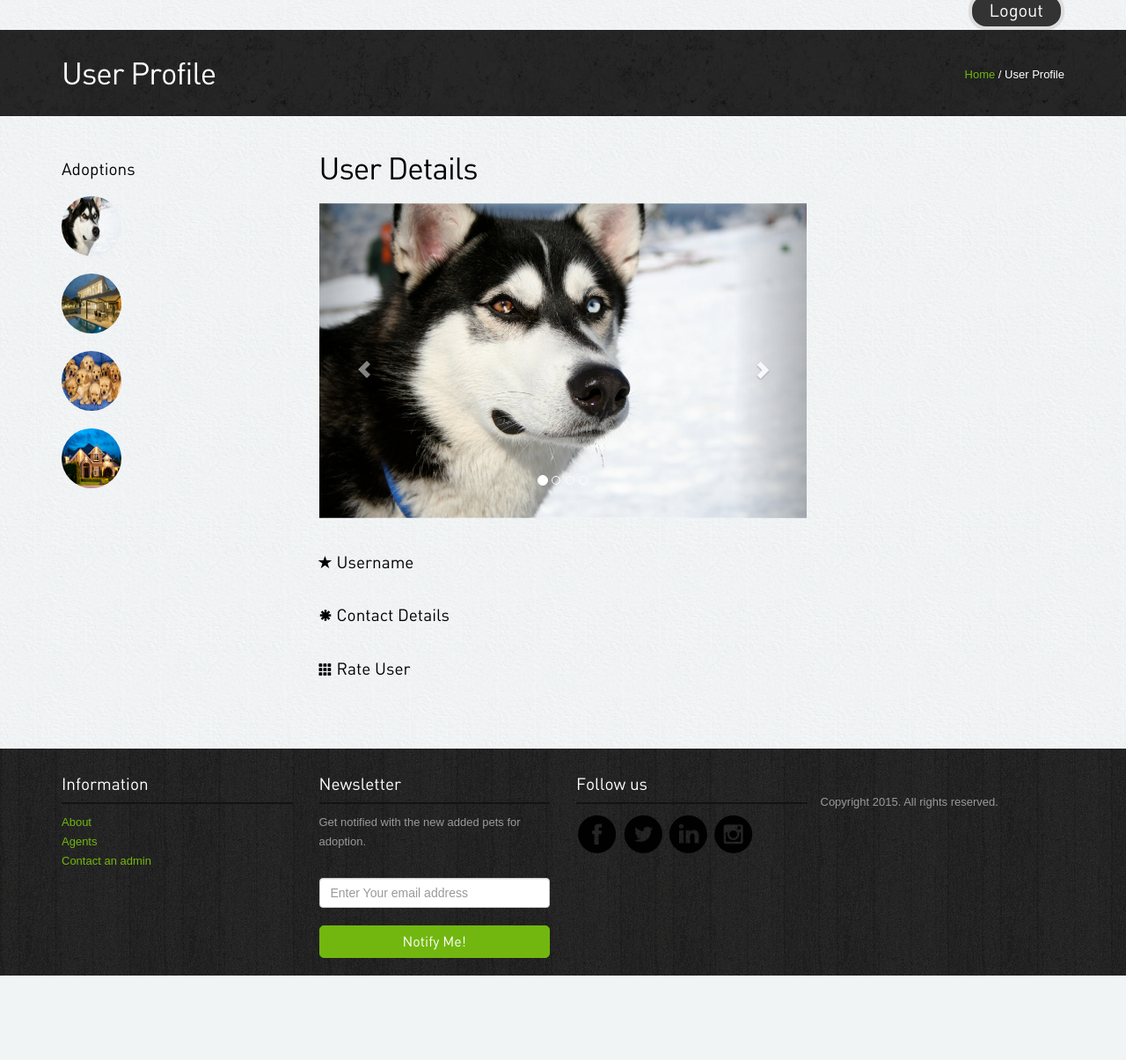
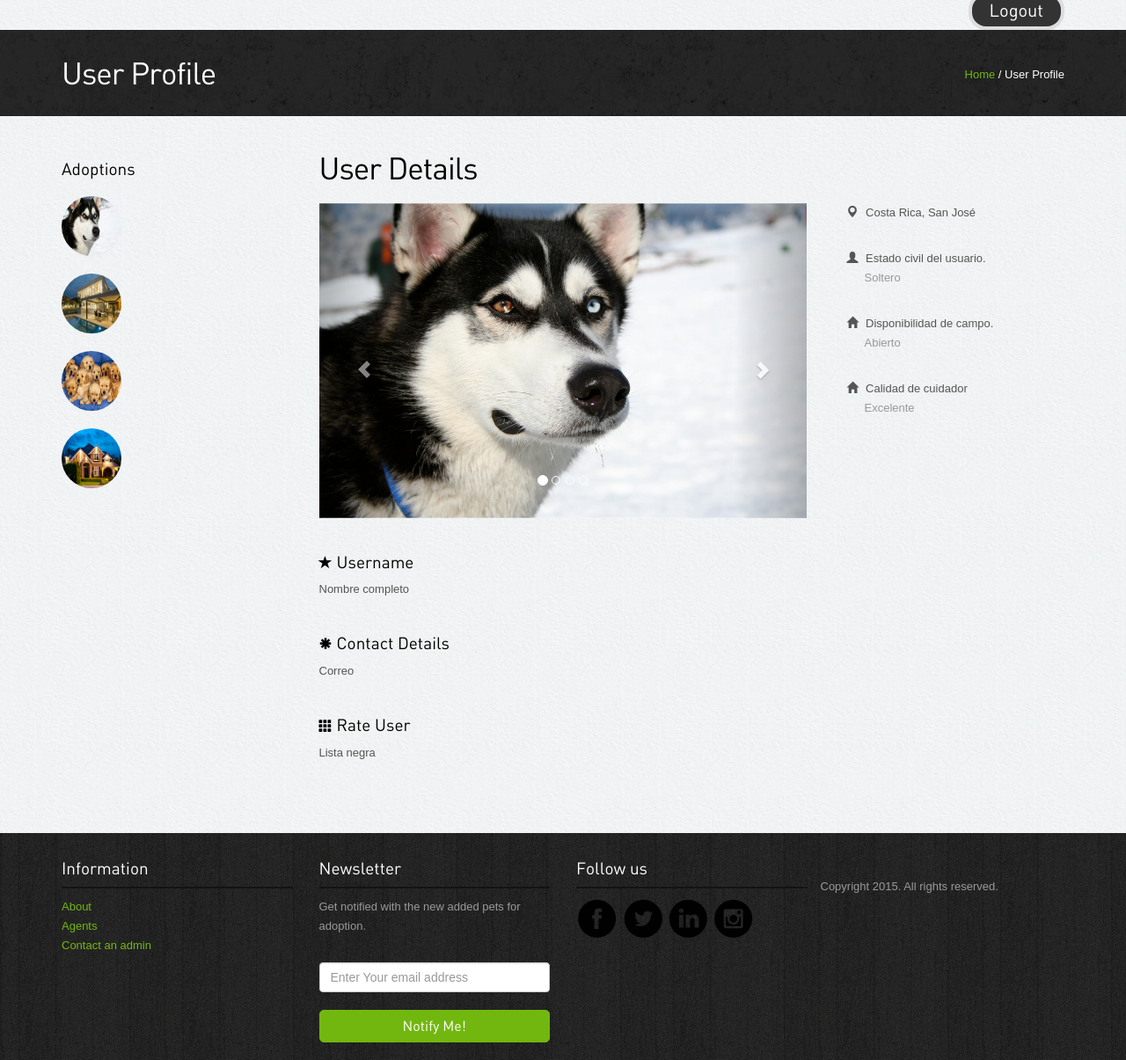
Before and after one commit to jmoraxix/PetLovers, a PHP site: page /PetLovers/user-detail.php in a window 1280 px wide. Shown: the part 64-1269 px from the top of the page at 88% size. Before the commit the page ends 1173 px from the top, so only its background shows below. Run offline with PHP 8.4, Linux system fonts and the light colour scheme; the visitor is signed in with stand-in values (Sample User, id 1); some libraries are stand-ins or nearby versions.

Commit message:
Cambios en User-Detail

```diff
--- a/Project/user-detail.php
+++ b/Project/user-detail.php
@@ -88,13 +88,32 @@
             </div>
 
             <div class="spacer"><h4><span class="glyphicon glyphicon-star"></span>Username</h4>
-            <p></p>
+            <p>Nombre completo</p>
           </div>
           <div class="spacer"><h4><span class="glyphicon glyphicon-asterisk"></span>Contact Details</h4>
-          <p></p>
+          <p>Correo</p>
         </div>
         <div class="spacer"><h4><span class="glyphicon glyphicon-th"></span>Rate User</h4>
-        <p></p>
+        <p>Lista negra</p>
+      </div>
+    </div>
+    <div class="col-lg-4">
+      <div class="col-lg-12  col-sm-6">
+        <div class="property-info">
+          <p class="area"><span class="glyphicon glyphicon-map-marker"></span> Costa Rica, San José</p>
+          <div class="profile">
+            <span class="glyphicon glyphicon-user"></span> Estado civil del usuario.
+            <p>Soltero</p>
+          </div>
+          <div class="profile">
+            <span class="glyphicon glyphicon-home"></span> Disponibilidad de campo.
+            <p>Abierto</p>
+          </div>
+          <div class="profile">
+            <span class="glyphicon glyphicon-home"></span> Calidad de cuidador
+            <p>Excelente</p>
+          </div>
+        </div>
       </div>
     </div>
   </div>
```
